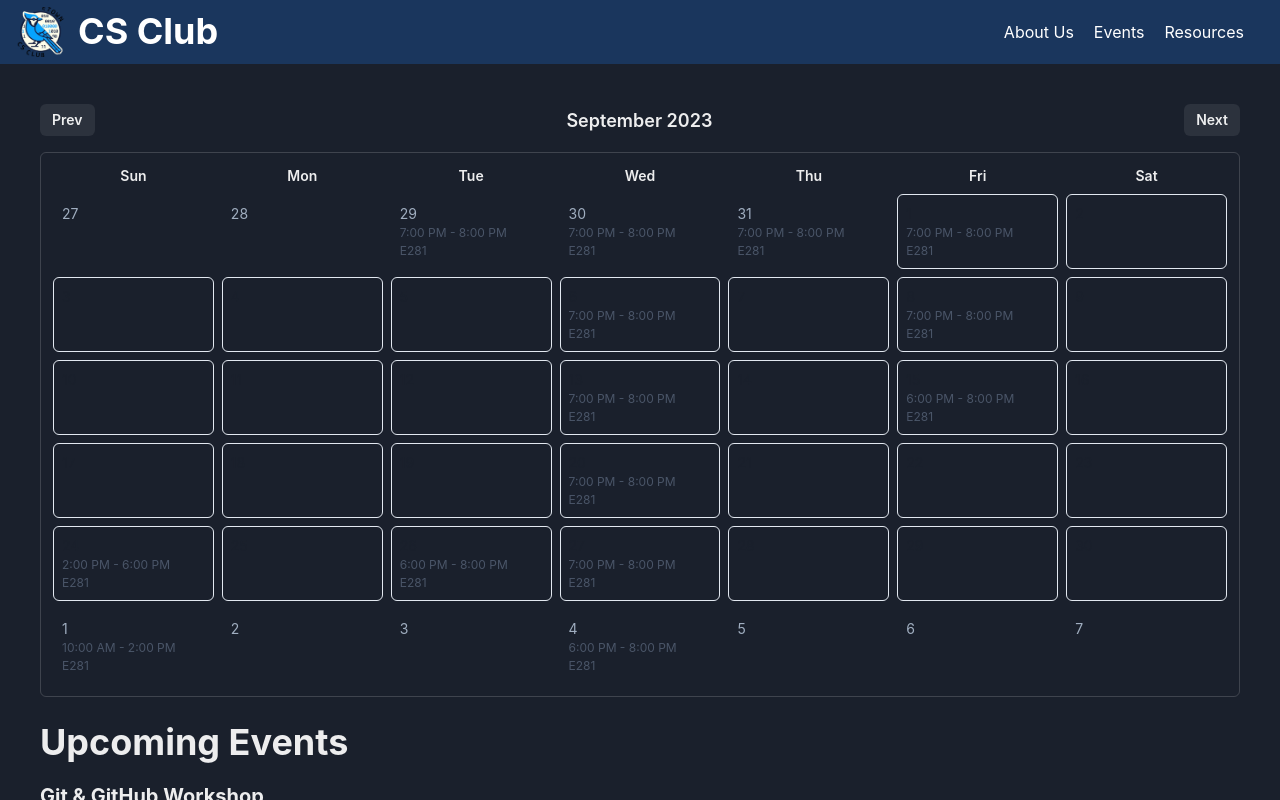
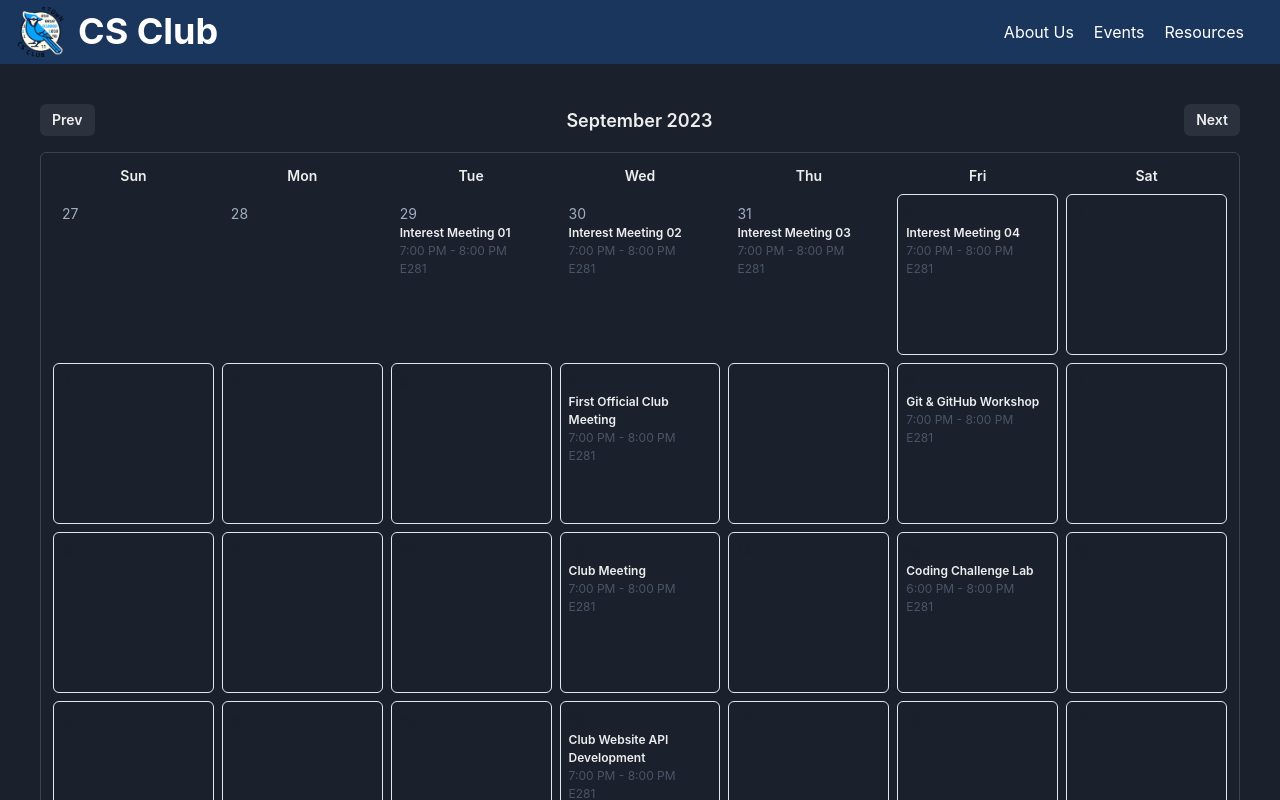
Before and after one commit to Etown-Computer-Science-Club/csclub_website, a React (Vite) app in the folder client/: page /events in a window 1280 px wide. Shown: the top 800 px of the page. Built offline with nearby package versions, Linux system fonts and the light colour scheme; the HTML template or start-up script is replaced by a standard one.

Commit message:
Fixed scaling issues, added optional host field

```diff
--- a/client/src/components/Event.jsx
+++ b/client/src/components/Event.jsx
@@ -5,7 +5,7 @@ import { format, isSameDay } from 'date-fns';
 import PropTypes from 'prop-types';
 
 function Event({
-  name, description, startDate, endDate, link, location,
+  name, description, startDate, endDate, link, location, host,
 }) {
   const isSingleDayEvent = isSameDay(startDate, endDate);
   const dateDisplay = isSingleDayEvent
@@ -28,6 +28,13 @@ function Event({
           {location}
         </Text>
       )}
+      {host && (
+        <Text fontSize="sm" mb={2}>
+          Host:
+          {' '}
+          {host}
+        </Text>
+      )}
       {link && (
         <Link href={link} isExternal color="blue.500">
           More Info
@@ -45,6 +52,7 @@ Event.propTypes = {
   endDate: PropTypes.instanceOf(Date).isRequired,
   link: PropTypes.string,
   location: PropTypes.string,
+  host: PropTypes.string,
 };
 
 export default Event;
--- a/client/src/components/EventsCalendar.jsx
+++ b/client/src/components/EventsCalendar.jsx
@@ -1,7 +1,7 @@
-import React, { useMemo, useState } from 'react';
+import React, { useMemo, useState, useEffect } from 'react';
 import { utcToZonedTime } from 'date-fns-tz';
 import { format } from 'date-fns';
-import { Box, Button, Grid, Text, VStack, HStack } from '@chakra-ui/react';
+import { Box, Button, Grid, Text, VStack, HStack, Tooltip } from '@chakra-ui/react';
 
 function toKey(date) {
   return date.toLocaleDateString('en-CA'); // YYYY-MM-DD
@@ -32,8 +32,15 @@ export default function EventsCalendar({ events }) {
       if (e.endDate > latest) latest = e.endDate;
     });
 
-    const startMonth = new Date(utcToZonedTime(earliest, tz).getFullYear(), utcToZonedTime(earliest, tz).getMonth(), 1);
-    const endMonth = new Date(utcToZonedTime(latest, tz).getFullYear(), utcToZonedTime(latest, tz).getMonth(), 1);
+    const earliestMonth = new Date(utcToZonedTime(earliest, tz).getFullYear(), utcToZonedTime(earliest, tz).getMonth(), 1);
+    const latestMonth = new Date(utcToZonedTime(latest, tz).getFullYear(), utcToZonedTime(latest, tz).getMonth(), 1);
+
+    // Ensure the current month is included in the range so the calendar can default to it
+    const currentZoned = utcToZonedTime(new Date(), tz);
+    const currentMonth = new Date(currentZoned.getFullYear(), currentZoned.getMonth(), 1);
+
+    const startMonth = earliestMonth < currentMonth ? earliestMonth : currentMonth;
+    const endMonth = latestMonth > currentMonth ? latestMonth : currentMonth;
 
     const monthsArr = monthRange(startMonth, endMonth);
 
@@ -56,8 +63,16 @@ export default function EventsCalendar({ events }) {
   }, [events]);
 
   const today = utcToZonedTime(new Date(), tz);
-  const defaultIndex = Math.min(Math.max(months.findIndex((m) => m.getFullYear() === today.getFullYear() && m.getMonth() === today.getMonth()), 0), months.length - 1);
-  const [index, setIndex] = useState(defaultIndex >= 0 ? defaultIndex : 0);
+  const [index, setIndex] = useState(0);
+
+  // When months are computed, default to the current month if it's within range,
+  // otherwise clamp to the available range (earliest/latest event month).
+  useEffect(() => {
+    if (!months || months.length === 0) return;
+    const found = months.findIndex((m) => m.getFullYear() === today.getFullYear() && m.getMonth() === today.getMonth());
+    const clamped = Math.min(Math.max(found, 0), months.length - 1);
+    setIndex(clamped >= 0 ? clamped : 0);
+  }, [months]);
 
   if (!months || months.length === 0) return null;
 
@@ -102,33 +117,51 @@ export default function EventsCalendar({ events }) {
             const key = toKey(zoned);
             const evts = eventsByDay[key] || [];
             const evt = evts[0];
+            const timeRange = evt
+              ? `${format(utcToZonedTime(evt.startDate, tz), 'h:mm a')}${evt.endDate && evt.endDate > evt.startDate ? ` - ${format(utcToZonedTime(evt.endDate, tz), 'h:mm a')}` : ''}`
+              : '';
+            const tooltipContent = evt ? (
+              <VStack align="start" spacing={1} maxW="xs">
+                <Text fontWeight="semibold">{evt.name}</Text>
+                <Text fontSize="sm" color="gray.600">{timeRange}</Text>
+                {evt.location && <Text fontSize="sm">Location: {evt.location}</Text>}
+                {evt.host && <Text fontSize="sm">Host: {evt.host}</Text>}
+                <Text pt={2} fontSize="sm">{evt.description}</Text>
+              </VStack>
+            ) : null;
+
             return (
+              <Tooltip key={idx} label={tooltipContent} hasArrow placement="top" openDelay={200}>
                 <Box
-                key={idx}
-                minH="64px"
                   borderWidth={1}
                   borderColor={thisMonth ? 'gray.200' : 'transparent'}
                   borderRadius="md"
                   p={2}
+                  sx={{ aspectRatio: '1 / 1' }}
+                  display="flex"
+                  flexDirection="column"
+                  alignItems="flex-start"
+                  justifyContent="flex-start"
+                  overflow="hidden"
                 >
                   <Text fontSize="sm" color={thisMonth ? 'gray.800' : 'gray.400'}>{d.getDate()}</Text>
                   {evt && (
                     <>
-                    <Text fontSize="xs" fontWeight="semibold" isTruncated title={evt.title}>
-                      {evt.title}
+                      <Text fontSize="xs" fontWeight="semibold" noOfLines={3} title={evt.name}>
+                        {evt.name}
                       </Text>
                       <Text fontSize="xs" color="gray.600">
-                      {format(utcToZonedTime(evt.startDate, tz), 'h:mm a')}
-                      {evt.endDate && evt.endDate > evt.startDate && ` - ${format(utcToZonedTime(evt.endDate, tz), 'h:mm a')}`}
+                        {timeRange}
                       </Text>
                       {evt.location && (
-                      <Text fontSize="xs" color="gray.600" isTruncated>
+                        <Text fontSize="xs" color="gray.600" noOfLines={1}>
                           {evt.location}
                         </Text>
                       )}
                     </>
                   )}
                 </Box>
+              </Tooltip>
             );
           })}
         </Grid>
```
Lines whose indentation alone changed are shown as unchanged.
